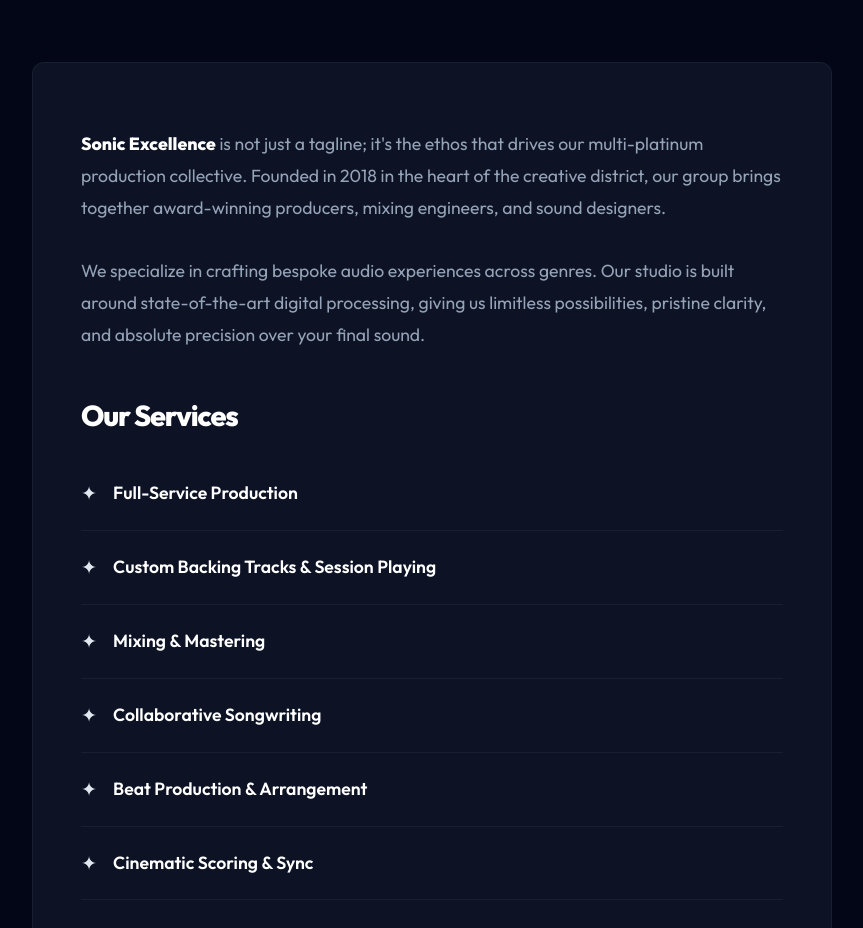
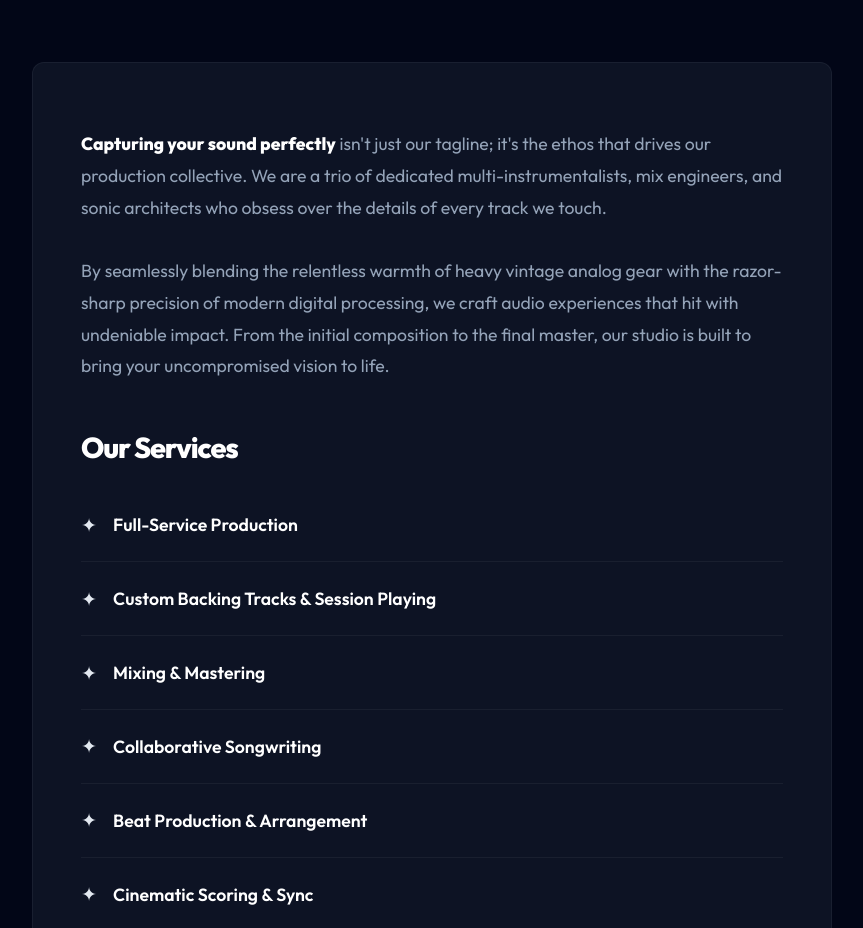
Before and after one commit to garyanewsome/burn-st-productions, a Gatsby site: page /about in a window 1280 px wide. Shown: the part 781-1709 px from the top of the page, without its empty margins (208-1071 px from the left). Built offline with nearby package versions, Linux system fonts and the light colour scheme; Gatsby itself is replaced by a stand-in of ours.

Commit message:
refactor: update about page copy to reflect new studio identity and technical approach

```diff
--- a/src/pages/about.js
+++ b/src/pages/about.js
@@ -75,11 +75,11 @@ const AboutPage = () => (
         color: 'var(--color-text-muted)'
       }}>
         <p style={{ marginBottom: '2rem' }}>
-          <strong style={{ color: '#fff' }}>Sonic Excellence</strong> is not just a tagline; it's the ethos that drives our multi-platinum production collective. Founded in 2018 in the heart of the creative district, our group brings together award-winning producers, mixing engineers, and sound designers.
+          <strong style={{ color: '#fff' }}>Capturing your sound perfectly</strong> isn't just our tagline; it's the ethos that drives our production collective. We are a trio of dedicated multi-instrumentalists, mix engineers, and sonic architects who obsess over the details of every track we touch.
         </p>
 
         <p style={{ marginBottom: '2rem' }}>
-          We specialize in crafting bespoke audio experiences across genres. Our studio is built around state-of-the-art digital processing, giving us limitless possibilities, pristine clarity, and absolute precision over your final sound.
+          By seamlessly blending the relentless warmth of heavy vintage analog gear with the razor-sharp precision of modern digital processing, we craft audio experiences that hit with undeniable impact. From the initial composition to the final master, our studio is built to bring your uncompromised vision to life.
         </p>
 
         <h3 style={{ color: '#fff', fontSize: '1.8rem', marginTop: '3rem', marginBottom: '1.5rem' }}>Our Services</h3>
```
